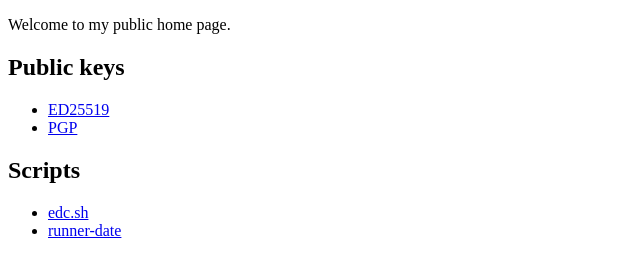
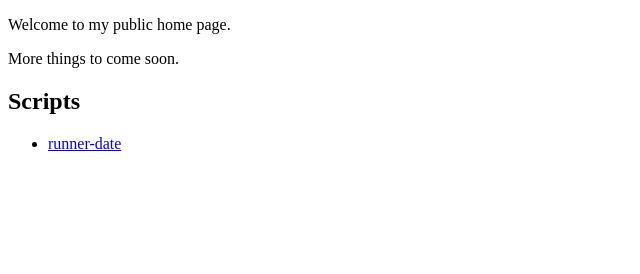
Before and after one commit to icflournoy/icflournoy.github.io, a plain HTML site: page index.html in a window 1280 px wide. Shown: the whole page, without its empty margins (0-640 px from the left). Drawn offline with Linux system fonts and the light colour scheme.

Commit message:
Removing old content

```diff
--- a/index.html
+++ b/index.html
@@ -9,17 +9,10 @@
 </head>
 <body>
   <p>Welcome to my public home page.</p>
-
-  <h2>Public keys</h2>
-  <ul>
-    <li><a href="https://ed25519.ian.pub">ED25519</a></li>
-    <li><a href="https://pgp.ian.pub">PGP</a></li>
-  </ul>
-
+  <p>More things to come soon.</p>
 
   <h2>Scripts</h2>
   <ul>
-    <li><a href="https://github.com/icflournoy/tilde/blob/master/edc.sh">edc.sh</a></li>
     <li><a href="https://github.com/icflournoy/runner-date">runner-date</a></li>
   </ul>
 </body>
```
